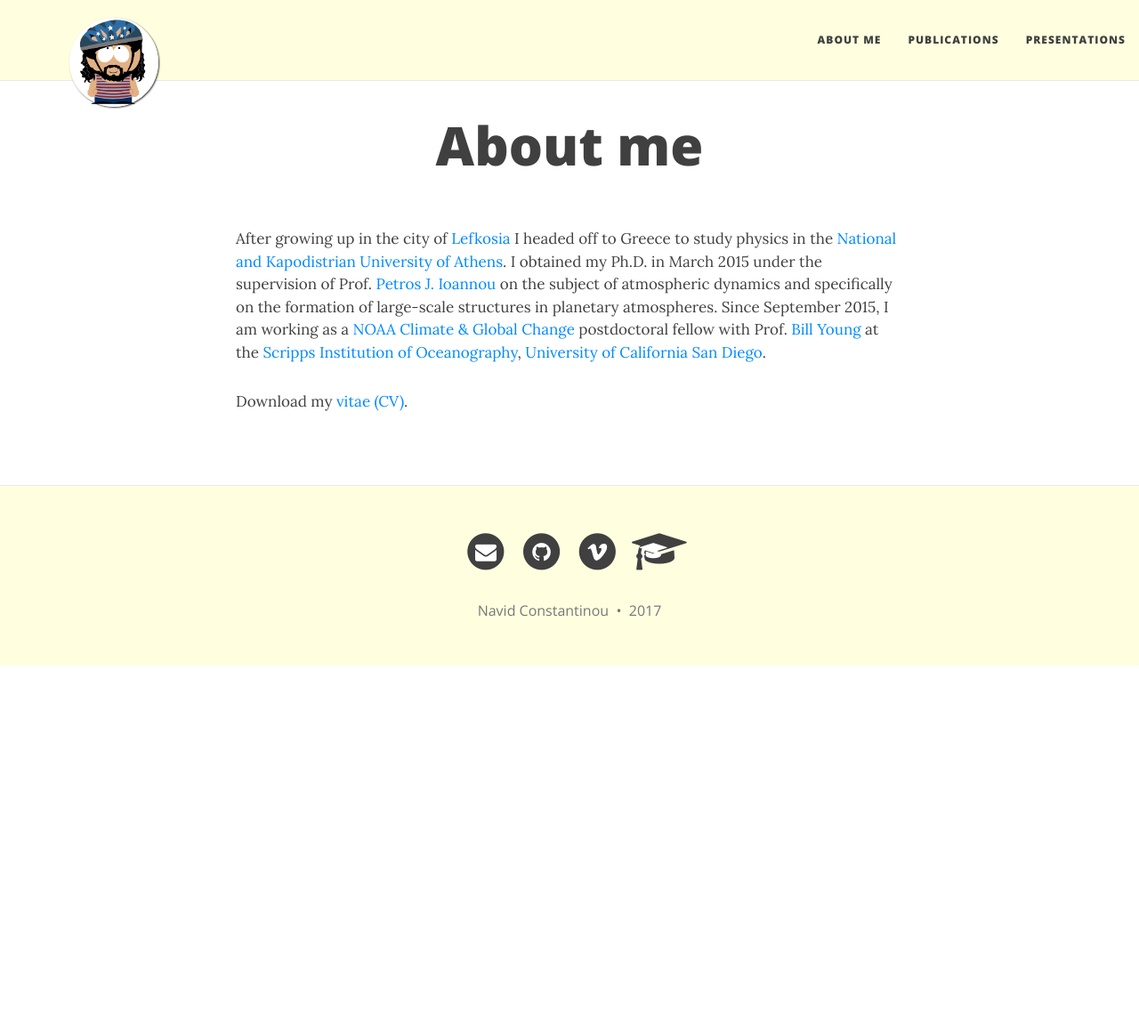
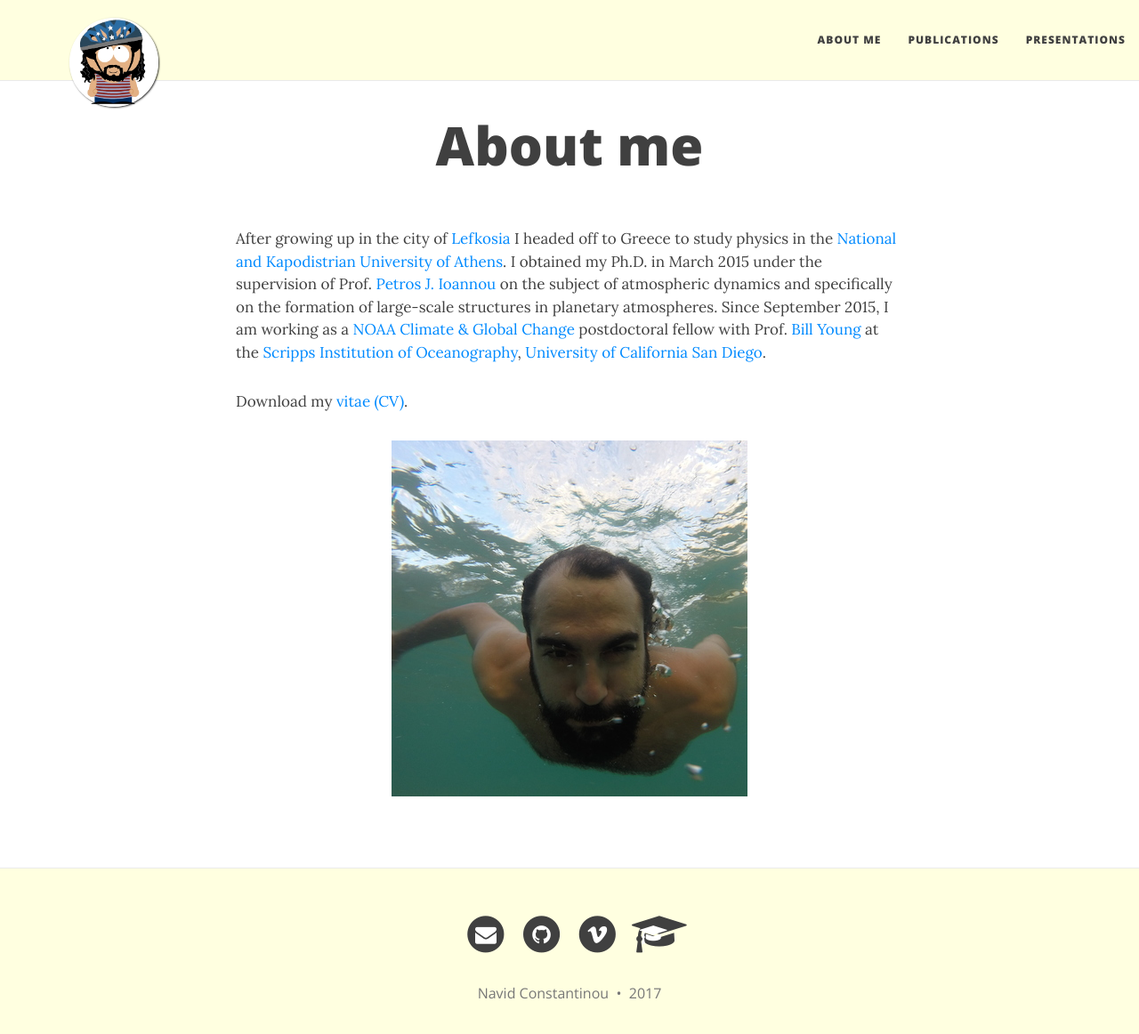
Before and after one commit to navidcy/navidcy.github.io, a Jekyll site: the page built from aboutme.md, in a window 1280 px wide and 1178 px high. Shown: the top 1162 px of the window at 89% size. Built offline with Jekyll 4.4.1, drawn with Linux system fonts in a browser that asks for light colours; nearby versions of some CDN libraries.

Commit message:
added underwater pic in about and updated cv

```diff
--- a/aboutme.md
+++ b/aboutme.md
@@ -9,6 +9,13 @@ After growing up in the city of [Lefkosia][lefkosia-site] I headed off to Greece
 
 Download my [vitae (CV)](cv_navid.pdf).
 
+
+{: .center}
+![alt text][navid_underwater]{: .center-image }
+
+[navid_underwater]: /img/navid_underwater.jpg "me"
+
+
 [lefkosia-site]: http://en.wikipedia.org/wiki/Nicosia
 [bill-site]: http://www-pord.ucsd.edu/~wryoung/
 [scripps-site]: http://scripps.ucsd.edu
--- a/css/main.css
+++ b/css/main.css
@@ -579,3 +579,8 @@ table tr td :last-child {
   display:inline-block;
   transition:1s;
 }
+
+
+.center {
+    text-align: center;
+}
```
Also changed, not shown: img/navid_underwater.jpg (added), 1 other file.
